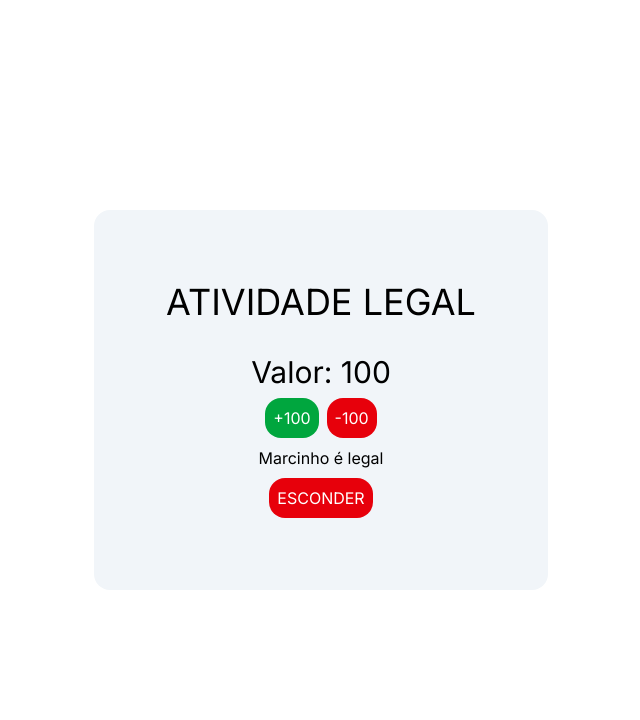
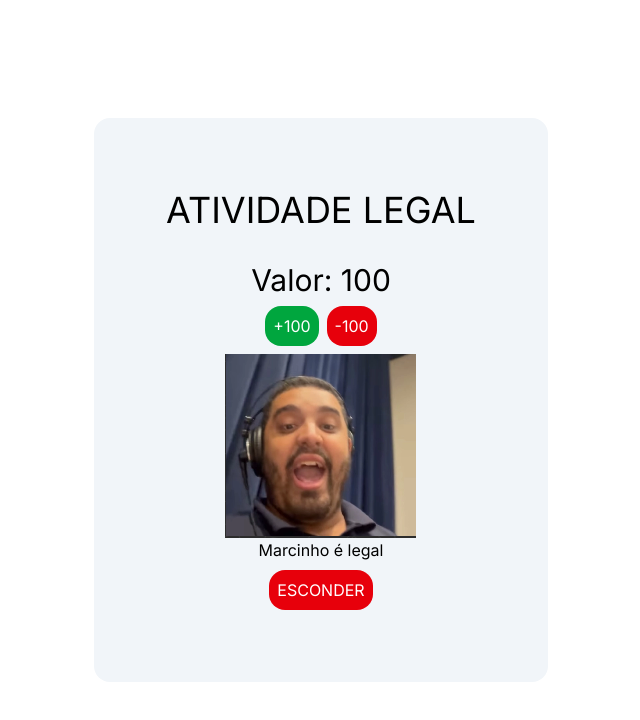
Before and after one commit to luizjuniorr/useState, a React (Vite) app: page / in a window 1280 px wide. Shown: the top 720 px of the page, without its empty margins (319-959 px from the left). Built offline with nearby package versions, Linux system fonts and the light colour scheme.

Commit message:
Finalizado

```diff
--- a/index.html
+++ b/index.html
@@ -7,7 +7,7 @@
     <link rel="preconnect" href="https://fonts.gstatic.com" crossorigin>
     <link href="https://fonts.googleapis.com/css2?family=Inter:ital,opsz,wght@0,14..32,100..900;1,14..32,100..900&display=swap" rel="stylesheet">
     <meta name="viewport" content="width=device-width, initial-scale=1.0" />
-    <title>Vite + React</title>
+    <title>Atividade Legal</title>
   </head>
   <body class="flex items-center justify-center h-svh font-inter">
     <div id="root"></div>
--- a/src/components/MostrarEsconder.jsx
+++ b/src/components/MostrarEsconder.jsx
@@ -1,7 +1,6 @@
 import { useState } from "react"
 import { Button } from "./button"
-
-
+import Marcinho from "../assets/marcinho.png"
 
 export function MostrarEsconder() {
     const [mostrar, setMostrar] = useState(true)
@@ -15,6 +14,7 @@ export function MostrarEsconder() {
             {
                 mostrar ? (
                 <div className="flex flex-col items-center justify-center">
+                    <img src={Marcinho} alt="marcinho" />
                     <p className="mb-2">Marcinho é legal</p>
                     <Button text="Esconder" onClick={mostrarEsconder} color="red"/>
                 </div>
```
